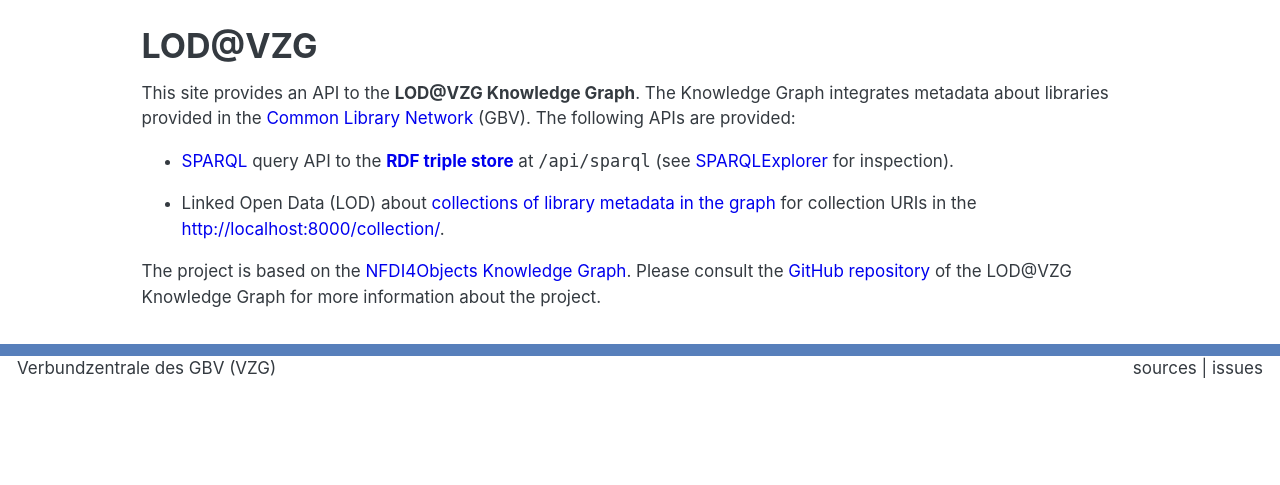
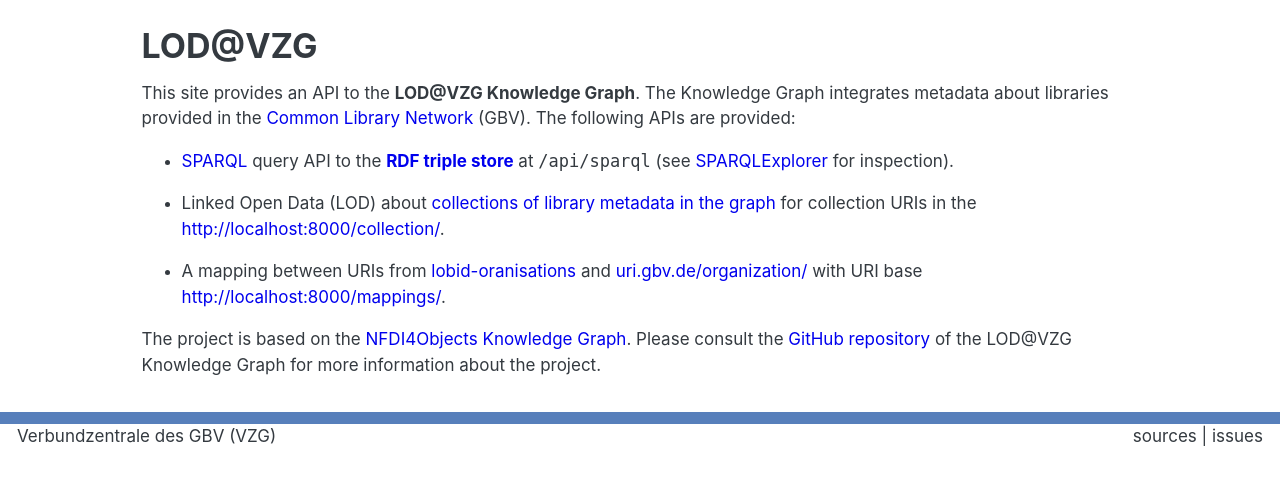
Before and after one commit to mortenvw-hub/bachelorthesis, a Flask app: page / in a window 1280 px wide. Shown: the part 61-546 px from the top of the page. Run offline with Flask 3, Linux system fonts and the light colour scheme; parts of the project's set-up code (start-up, migrations or seed data) failed here and were passed over; some libraries are stand-ins or nearby versions.

Commit message:
Add to index page

```diff
--- a/dockerfiles/api/templates/index.html
+++ b/dockerfiles/api/templates/index.html
@@ -27,6 +27,13 @@
           <a href="http://localhost:8000/collection/">http://localhost:8000/collection/</a>.
         </p>
       </li>
+      <li>
+        <!--Add mapping-->
+        <p>
+          A mapping between URIs from <a href="https://lobid.org/organisations">lobid-oranisations</a> and <a href="https://uri.gbv.de/organization/">uri.gbv.de/organization/</a> with URI base
+          <a href="http://localhost:8000/mappings/">http://localhost:8000/mappings/</a>.
+        </p>
+      </li>
     </ul>
     <!--Added sources and contacts-->
     <p>
```
